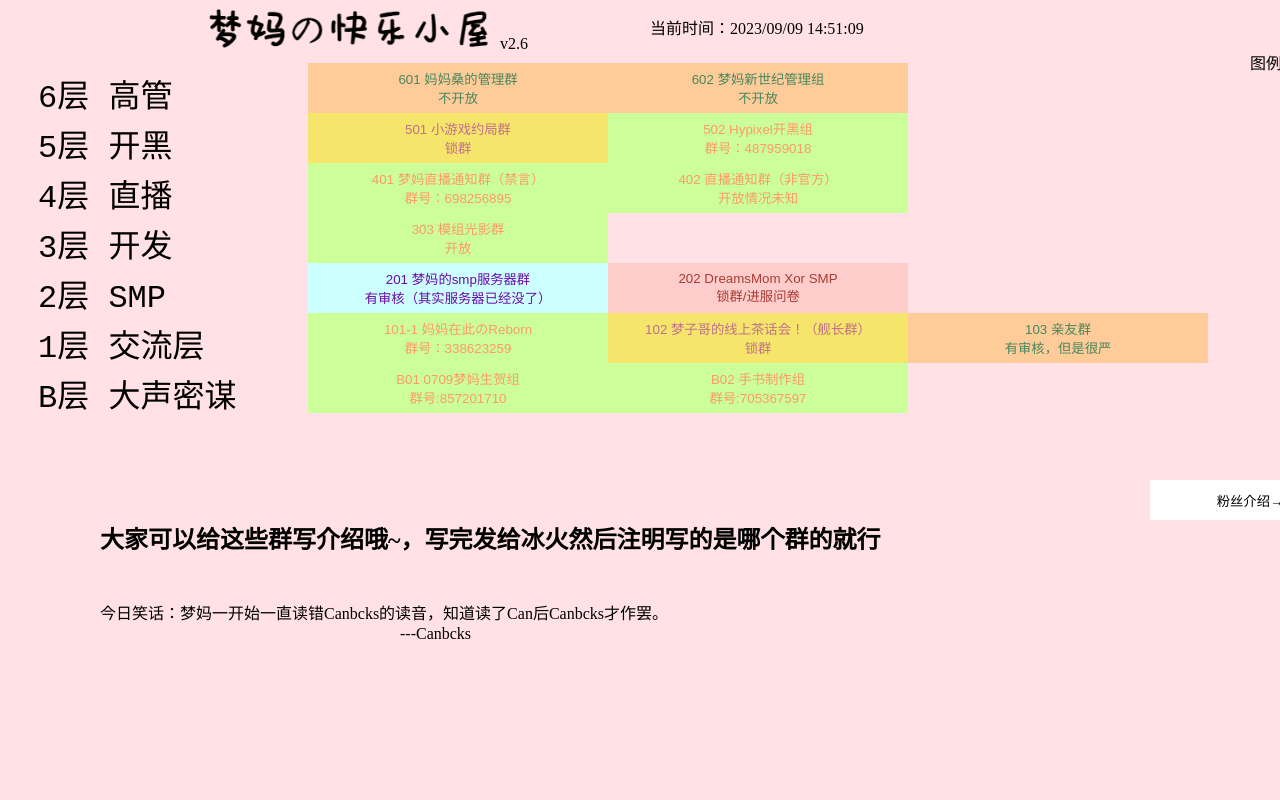
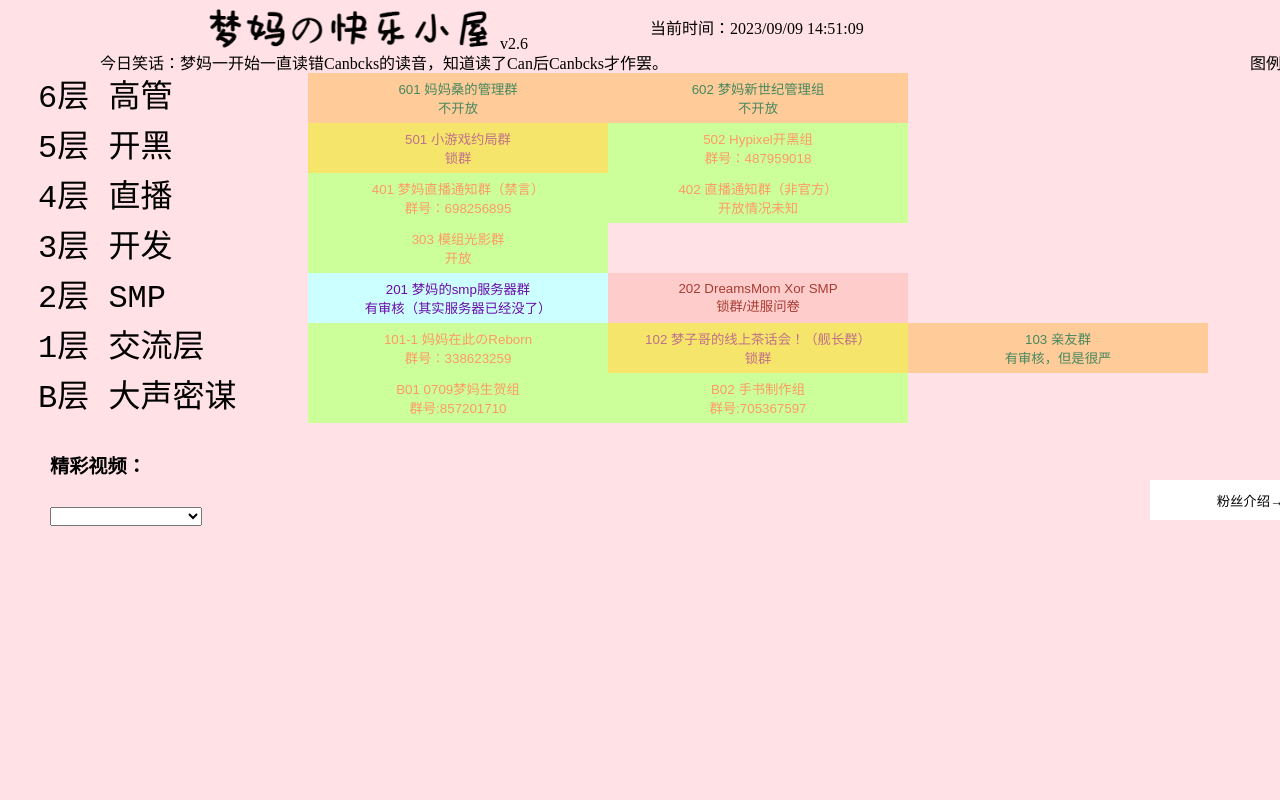
Before and after one commit to DreamsmomHouse/DreamsmomHouse.github.io, a plain HTML site: page index.html in a window 1280 px wide. Shown: the top 800 px of the page. Drawn offline with Linux system fonts and the light colour scheme.

Commit message:
更新视频

```diff
--- /dev/null
+++ b/DataBase/video.json
@@ -0,0 +1,10 @@
+[
+  {
+    "name": "梦妈的IQ10时刻（1）",
+    "html": "<iframe style=\"width:100%;height:100%\" src=\"//player.bilibili.com/player.html?aid=819387300&bvid=BV1JG4y1E7hW&cid=941740583&p=1\" scrolling=\"no\" border=\"0\" frameborder=\"no\" framespacing=\"0\" allowfullscreen=\"true\"> </iframe>"
+  },
+  {
+    "name": "梦妈的IQ10时刻（2）",
+    "html": "<iframe style=\"width:100%;height:100%\" src=\"//player.bilibili.com/player.html?aid=392349056&bvid=BV1gd4y1E72D&cid=950654538&p=1\" scrolling=\"no\" border=\"0\" frameborder=\"no\" framespacing=\"0\" allowfullscreen=\"true\"> </iframe>"
+  }
+]
--- a/index.html
+++ b/index.html
@@ -11,6 +11,7 @@
 
 <body style="background-color: #FFE1E6;" overflow="auto">
   <div id="timer" style="position:absolute;Left:650px;Top:15px;width:300px;" onclick="dxzp()"> </div>
+  <div id="meme" style="position:absolute;Left:100px;Top:50px;width:1000px;" onclick="seeMemeDetail()">  </div>
   <div id="background"> </div>
   <div id="version" style="position:absolute;Left:500px;Top:35px;width:200px;" onclick="openUpdateLog()">v2.6</div>
   <div id="table">
@@ -34,14 +35,12 @@
       <div style="position:relative;left:10px">所有人不可进 </div>
     </div>
   </div>
-  <button id="fanintroduce" class="defaultButton"
-    style="position:absolute;Left:1150px;Top:480px;width:200px;height: 40px;" onclick="openFanPage()">粉丝介绍→</button>
-  <div id="announcement" style="position:absolute;Left:100px;Top:500px;width:1000px;">
-    <h2>大家可以给这些群写介绍哦~，写完发给冰火然后注明写的是哪个群的就行 </h2>
-  </div>
-  <div id="meme" style="position:absolute;Left:100px;Top:600px;width:1000px;" onclick="seeMemeDetail()">
-  </div>
-  <div id="memeAuthor" style="position:absolute;Left:400px;Top:625px;width:1000px;" onclick="seeMemeDetail()">
+  <button id="fanintroduce" class="defaultButton" style="position:absolute;Left:1150px;Top:480px;width:200px;height: 40px;" onclick="openFanPage()">粉丝介绍→</button>
+  <div style="position:fixed;Left:50px;Top:425px;width:1000px;font-size: larger;text-align: left">
+    <h4>精彩视频：</h4>
+    <select id="play_list" style="text-align: left" onchange="clickPlay()">
+    </select>
+    <div id="video" style="width:80%;height: 400px"></div>
   </div>
 </body>
 
--- a/js/index.js
+++ b/js/index.js
@@ -6,6 +6,7 @@ window.onload = () => {
     showHide = location.search == "?showall";
     loadTable();
     loadMeme();
+    loadPlayList();
     clock();
     loadConsoleMessage();
 }
@@ -29,7 +30,7 @@ const loadTable = async () => {
             buttonNode.className = c.allow;
             buttonNode.style.position = 'absolute';
             buttonNode.style.marginLeft = `${300 + 300 * p.id}px`;
-      buttonNode.style.marginTop = `${50 * i + 55}px`;
+            buttonNode.style.marginTop = `${50 * i + 65}px`;
             buttonNode.style.width = '300px';
             buttonNode.style.height = '50px';
             buttonNode.name = c.location;
@@ -45,22 +46,34 @@ const loadTable = async () => {
             p.ele.appendChild(buttonNode);
             p.id++;
             return p;
-    }, { ele: table, id: 0 })
+        }, {ele: table, id: 0})
     }
 }
 
 const loadMeme = async () => {
     memeResult = await downloadAssets('DataBase/meme.json');
     memeCnt = 0;
-  for (let { } in memeResult) memeCnt++;
+    for (let {} in memeResult) memeCnt++;
     memeNo = Math.floor(Math.random() * memeCnt);
     document.getElementById('meme').innerText = '今日笑话：' + memeResult[memeNo]['data'];
-  document.getElementById('memeAuthor').innerText = memeResult[memeNo]['author'] != '' ? '---' + memeResult[memeNo]['author'] : '';
 }
 
 const seeMemeDetail = () => {
     if (memeResult[memeNo]['url'] != '')
         window.open(memeResult[memeNo]['url'], '_blank');
+}
+
+const loadPlayList = async () => {
+    play_list = await fetch('DataBase/video.json').then(res => res.json());
+    document.getElementById('play_list').innerHTML += `<option value=""> </option>`
+    play_list.forEach(x => {
+        document.getElementById('play_list').innerHTML += `<option value="${x.name}">${x.name}</option>`
+    })
+}
+
+const clickPlay = () => {
+    let value = document.getElementById('play_list').value;
+    document.getElementById('video').innerHTML = play_list.find(x => x.name == value).html;
 }
 
 const clock = () => {
@@ -82,7 +95,9 @@ const betterShow = (num, digit) => {
 }
 setInterval(clock, 1000);
 
-const dxzp = () => { window.open('https://www.bilibili.com/video/BV1GJ411x7h7', '_blank'); }
+const dxzp = () => {
+    window.open('https://www.bilibili.com/video/BV1GJ411x7h7', '_blank');
+}
 
 const downloadAssets = async (url) => {
     try {
```
Lines whose indentation alone changed are shown as unchanged.
